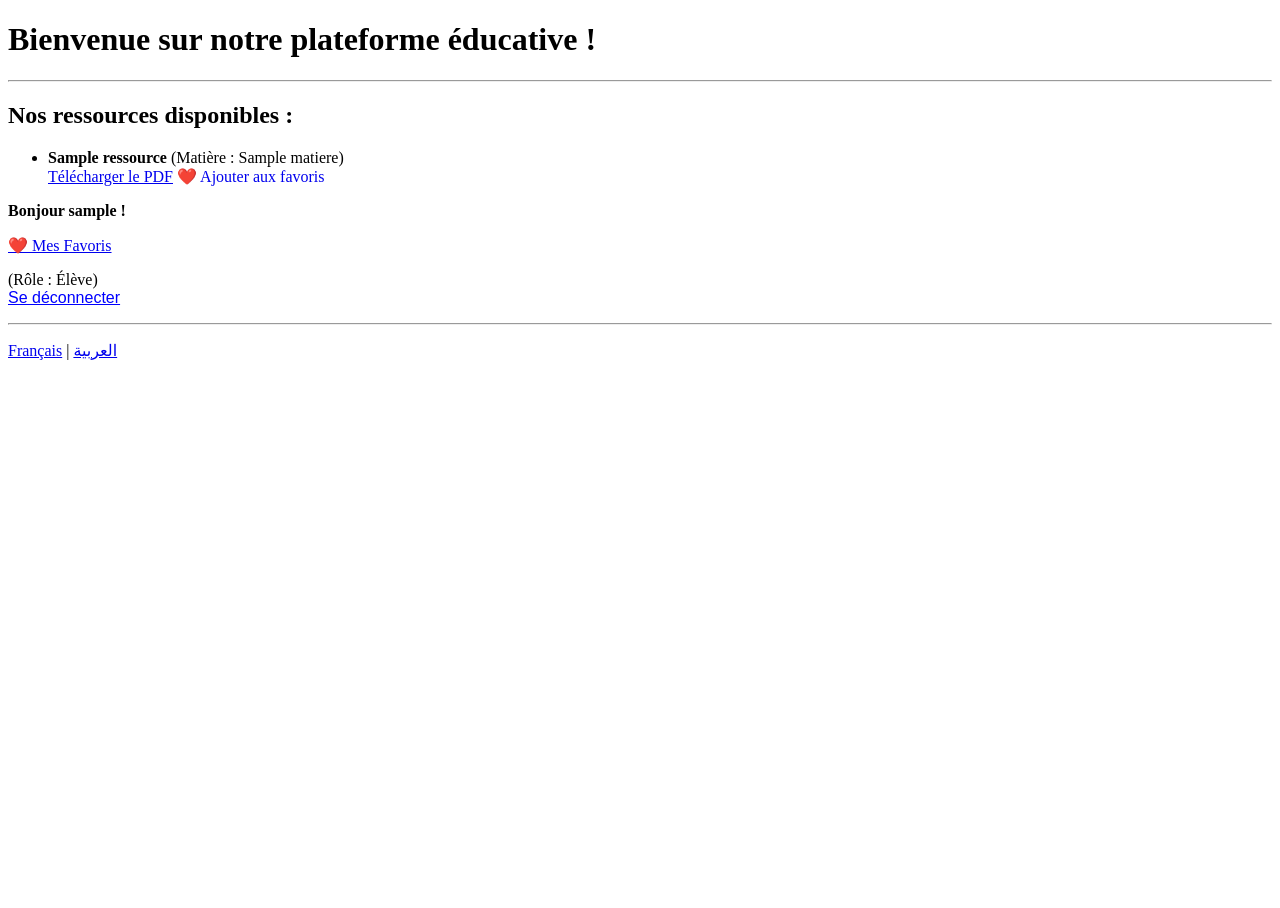
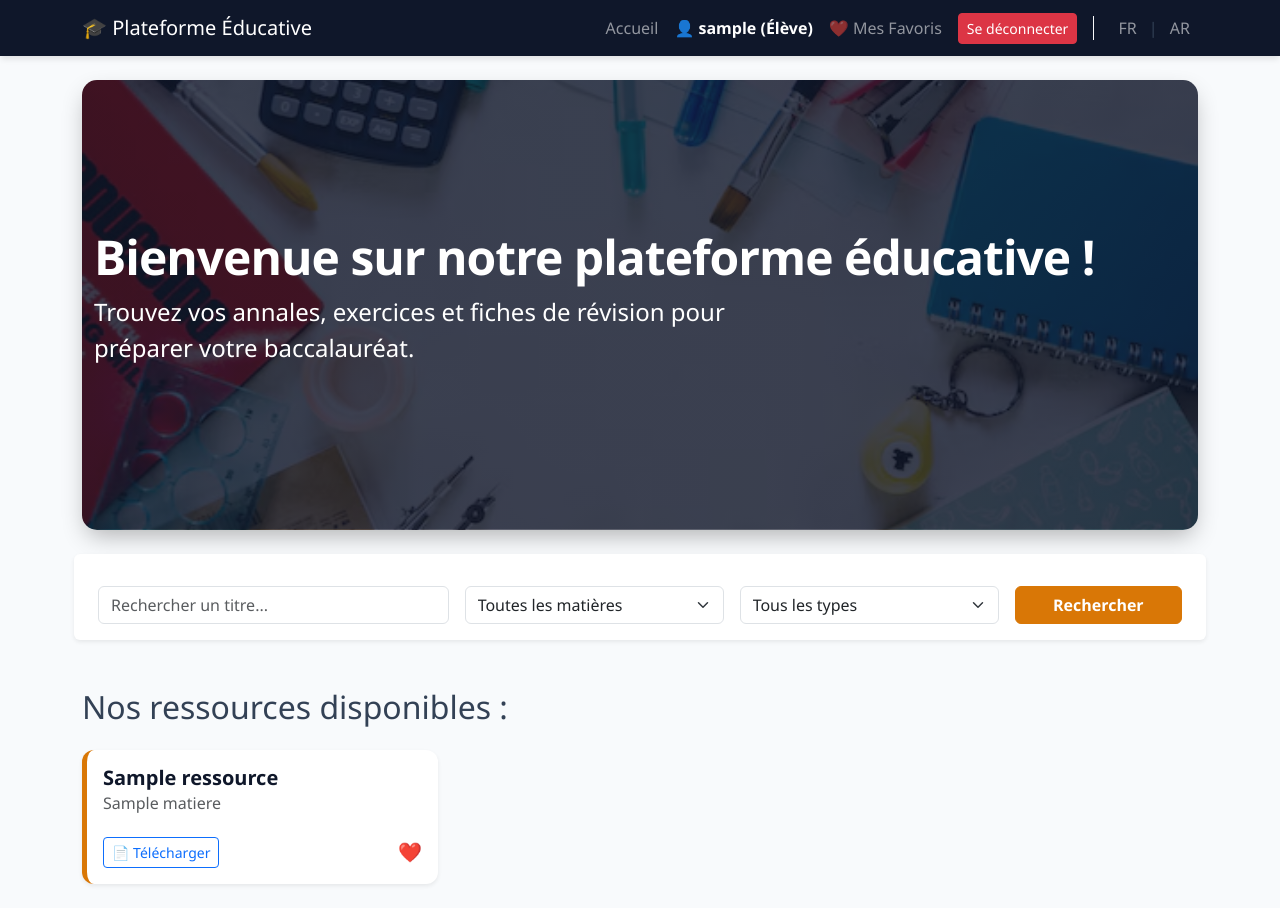
Before and after one commit to achedjabirbineye-dot/PlateformeEducative, a Django app: a page that uses core/templates/core/accueil.html in a window 1280 px wide. Before the commit the page ends 360 px from the top, so only its background shows below. Run offline with Django 5.2, Linux system fonts and the light colour scheme; a user stored in the database is signed in; tables that the repository leaves empty hold one stand-in row (values such as "Sample post").

Commit message:
"Ajout du design Bootstrap, du CSS personnalisé (Bleu nuit/Doré) et de l'image de fond".

```diff
--- a/core/templates/core/accueil.html
+++ b/core/templates/core/accueil.html
@@ -1,63 +1,66 @@
+{% extends "core/base.html" %}
 {% load i18n %}
-{% get_current_language as LANGUAGE_CODE %}
-<!DOCTYPE html>
-<html lang="{{ LANGUAGE_CODE }}" dir="{% if LANGUAGE_CODE == 'ar' %}rtl{% else %}ltr{% endif %}">
-<head>
-    <meta charset="UTF-8">
-    <title>{% trans "Plateforme Éducative" %}</title>
-</head>
-<body>
-    <h1>{{ message }}</h1>
 
-    <hr>
-    <h2>{% trans "Nos ressources disponibles :" %}</h2>
+{% block title %}Accueil - Plateforme Éducative{% endblock %}
 
-    <ul>
+{% block content %}
+    <div class="hero-section">
+        <div class="container-fluid py-5">
+            <h1 class="display-5 fw-bold">{{ message }}</h1>
+            <p class="col-md-8 fs-4">{% trans "Trouvez vos annales, exercices et fiches de révision pour préparer votre baccalauréat." %}</p>
+        </div>
+    </div>
+
+    <!-- Formulaire de recherche en ligne -->
+    <form method="get" action="" class="row g-3 mb-5 p-3 bg-white rounded shadow-sm">
+        <div class="col-md-4">
+            <input type="text" name="q" class="form-control" placeholder="{% trans 'Rechercher un titre...' %}" value="{{ recherche_actuelle }}">
+        </div>
+        <div class="col-md-3">
+            <select name="matiere" class="form-select">
+                <option value="">{% trans "Toutes les matières" %}</option>
+                {% for m in matieres %}
+                    <option value="{{ m.id }}">{{ m.nom }}</option>
+                {% endfor %}
+            </select>
+        </div>
+        <div class="col-md-3">
+            <select name="type" class="form-select">
+                <option value="">{% trans "Tous les types" %}</option>
+                <option value="annale">{% trans "Annale du Bac" %}</option>
+                <option value="exercice">{% trans "Exercice corrigé" %}</option>
+                <option value="fiche">{% trans "Fiche de révision" %}</option>
+            </select>
+        </div>
+        <div class="col-md-2">
+            <button type="submit" class="btn btn-primary w-100">{% trans "Rechercher" %}</button>
+        </div>
+    </form>
+
+    <h2 class="mb-4">{% trans "Nos ressources disponibles :" %}</h2>
+
+    <div class="row">
         {% for ressource in ressources %}
-            <li>
-                <strong>{{ ressource.titre }}</strong>
-                ({% trans "Matière" %} : {{ ressource.matiere.nom }})
-                <br>
-                <a href="{{ ressource.fichier.url }}" target="_blank">{% trans "Télécharger le PDF" %}</a>
-                <a href="{% url 'ajouter_favori' ressource.id %}" style="text-decoration: none;">❤️ {% trans "Ajouter aux favoris" %}</a>
-            </li>
+            <div class="col-md-4 mb-4">
+                <div class="card card-ressource h-100 shadow-sm">
+                    <div class="card-body">
+                        <h5 class="card-title">{{ ressource.titre }}</h5>
+                        <h6 class="card-subtitle mb-2 text-muted">{{ ressource.matiere.nom }}</h6>
+
+                        <div class="mt-4 d-flex justify-content-between align-items-center">
+                            <a href="{{ ressource.fichier.url }}" target="_blank" class="btn btn-outline-primary btn-sm">📄 {% trans "Télécharger" %}</a>
+
+                            {% if user.is_authenticated %}
+                            <a href="{% url 'ajouter_favori' ressource.id %}" class="btn-favori" title="Ajouter aux favoris">❤️</a>
+                            {% endif %}
+                        </div>
+                    </div>
+                </div>
+            </div>
         {% empty %}
-            <li>{% trans "Aucune ressource n'est disponible pour le moment." %}</li>
+            <div class="col-12">
+                <div class="alert alert-info">{% trans "Aucune ressource n'est disponible pour le moment." %}</div>
+            </div>
         {% endfor %}
-    </ul>
-    <p>
-    {% if user.is_authenticated %}
-        <strong>{% trans "Bonjour" %} {{ user.username }} !</strong>
-        <p><a href="{% url 'mes_favoris' %}">❤️ {% trans "Mes Favoris" %}</a></p>
-        ({% trans "Rôle" %} : {{ user.get_role_display }})
-        <br>
-       <form action="{% url 'logout' %}" method="post" style="display:inline;">
-    {% csrf_token %}
-    <button type="submit" style="background:none; border:none; color:blue; text-decoration:underline; cursor:pointer; padding:0; font-size:inherit;">
-        {% trans "Se déconnecter" %}
-    </button>
-        </form>
-    {% else %}
-        <a href="{% url 'login' %}">{% trans "Se connecter" %}</a> |
-        <a href="{% url 'inscription' %}">{% trans "Créer un compte" %}</a>
-    {% endif %}
-    {% if user.role == 'prof' %}
-    <p>
-        <a href="{% url 'ajouter_ressource' %}">
-            <strong>
-                ➕ {% trans "Publier une ressource" %}
-
-            </strong>
-        </a>
-    </p>
-    <p><a href="{% url 'mes_ressources' %}">📁 {% trans "Mon Tableau de bord" %}</a></p>
-    {% endif %}
-     </p>
-    <hr>
-
-    <p>
-        <a href="/?lang=fr">{% trans "Français" %}</a> |
-        <a href="/?lang=ar">العربية</a>
-    </p>
-</body>
-</html>
+    </div>
+{% endblock %}
--- /dev/null
+++ b/core/templates/core/base.html
@@ -0,0 +1,79 @@
+{% load i18n %}
+{% get_current_language as LANGUAGE_CODE %}
+<!DOCTYPE html>
+<html lang="{{ LANGUAGE_CODE }}" dir="{% if LANGUAGE_CODE == 'ar' %}rtl{% else %}ltr{% endif %}">
+<head>
+    <meta charset="UTF-8">
+    <meta name="viewport" content="width=device-width, initial-scale=1.0">
+    <title>{% block title %}Plateforme Éducative{% endblock %}</title>
+
+    <!-- Bootstrap CSS (via internet) -->
+    <link href="https://cdn.jsdelivr.net/npm/bootstrap@5.3.0/dist/css/bootstrap.min.css" rel="stylesheet">
+
+    <!-- Notre CSS personnalisé -->
+    {% load static %}
+    <link rel="stylesheet" href="{% static 'css/style.css' %}">
+</head>
+<body>
+
+    <!-- La barre de navigation (Menu) -->
+    <nav class="navbar navbar-expand-lg navbar-dark bg-primary">
+        <div class="container">
+            <a class="navbar-brand" href="{% url 'accueil' %}">🎓 Plateforme Éducative</a>
+            <button class="navbar-toggler" type="button" data-bs-toggle="collapse" data-bs-target="#navbarNav">
+                <span class="navbar-toggler-icon"></span>
+            </button>
+            <div class="collapse navbar-collapse" id="navbarNav">
+                <ul class="navbar-nav ms-auto align-items-center">
+                    <li class="nav-item">
+                        <a class="nav-link" href="{% url 'accueil' %}">{% trans "Accueil" %}</a>
+                    </li>
+
+                    {% if user.is_authenticated %}
+                        <!-- Si connecté -->
+                        <li class="nav-item">
+                            <span class="nav-link text-white fw-bold">👤 {{ user.username }} ({{ user.get_role_display }})</span>
+                        </li>
+
+                        {% if user.role == 'prof' %}
+                            <li class="nav-item"><a class="nav-link" href="{% url 'mes_ressources' %}">📁 {% trans "Mon Tableau de bord" %}</a></li>
+                        {% else %}
+                            <li class="nav-item"><a class="nav-link" href="{% url 'mes_favoris' %}">❤️ {% trans "Mes Favoris" %}</a></li>
+                        {% endif %}
+
+                        <li class="nav-item">
+                            <form action="{% url 'logout' %}" method="post" style="display:inline;">
+                                {% csrf_token %}
+                                <button type="submit" class="btn btn-danger btn-sm ms-2">{% trans "Se déconnecter" %}</button>
+                            </form>
+                        </li>
+                    {% else %}
+                        <!-- Si non connecté -->
+                        <li class="nav-item">
+                            <a class="nav-link" href="{% url 'login' %}">{% trans "Se connecter" %}</a>
+                        </li>
+                        <li class="nav-item">
+                            <a class="btn btn-light btn-sm ms-2" href="{% url 'inscription' %}">{% trans "Créer un compte" %}</a>
+                        </li>
+                    {% endif %}
+
+                    <!-- Liens de langue -->
+                    <li class="nav-item ms-3 border-start border-light ps-3">
+                        <a class="nav-link d-inline" href="/?lang=fr">FR</a> |
+                        <a class="nav-link d-inline" href="/?lang=ar">AR</a>
+                    </li>
+                </ul>
+            </div>
+        </div>
+    </nav>
+
+    <!-- Le contenu de tes pages viendra s'insérer ici -->
+    <div class="container mt-4">
+        {% block content %}
+        {% endblock %}
+    </div>
+
+    <!-- Bootstrap JS (pour les menus interactifs sur mobile) -->
+    <script src="https://cdn.jsdelivr.net/npm/bootstrap@5.3.0/dist/js/bootstrap.bundle.min.js"></script>
+</body>
+</html>
--- /dev/null
+++ b/static/css/style.css
@@ -0,0 +1,110 @@
+/* =========================================
+   DESIGN PREMIUM : BLEU NUIT ET DORÉ
+   ========================================= */
+
+/* Variables de couleurs */
+:root {
+    --bleu-nuit: #0f172a;
+    --bleu-clair: #1e293b;
+    --dore: #d97706;
+    --dore-hover: #b45309;
+
+    --fond-gris: #f8fafc;
+}
+
+/* Corps de la page */
+body {
+    background-color: var(--fond-gris);
+    font-family: 'Segoe UI', Tahoma, Geneva, Verdana, sans-serif;
+    color: #334155;
+}
+
+/* On écrase le bleu de Bootstrap par notre Bleu Nuit */
+.bg-primary {
+    background-color: var(--bleu-nuit) !important;
+}
+
+.navbar {
+    box-shadow: 0 4px 6px -1px rgba(0, 0, 0, 0.1);
+}
+
+/* Le texte du menu au survol */
+.navbar-dark .navbar-nav .nav-link:hover {
+    color: var(--dore) !important;
+}
+
+/* =========================================
+   LA SECTION "HERO" (IMAGE DE FOND)
+   ========================================= */
+
+/* On cible la bannière (la div avec la classe p-5 dans accueil.html) */
+.hero-section {
+    /* Remplace par le chemin de ton image si tu l'as mise dans un dossier images */
+    background-image: linear-gradient(rgba(15, 23, 42, 0.8), rgba(15, 23, 42, 0.8)), url('../images/hero-bg.jpg');
+    background-size: cover;
+    background-position: center;
+    color: white;
+    padding: 100px 0;
+    border-radius: 15px;
+    margin-top: 20px;
+    margin-bottom: 40px;
+    box-shadow: 0 10px 25px -5px rgba(0, 0, 0, 0.3);
+}
+
+.hero-section h1 {
+    font-weight: 800;
+    letter-spacing: -1px;
+}
+
+/* =========================================
+   BOUTONS PERSONNALISÉS
+   ========================================= */
+
+/* On transforme les boutons bleus en boutons Dorés */
+.btn-primary {
+    background-color: var(--dore) !important;
+    border-color: var(--dore) !important;
+    color: #ffffff !important; /* Texte en blanc pour contraster avec le doré foncé */
+    font-weight: 600;
+}
+
+.btn-primary:hover {
+    background-color: var(--dore-hover) !important;
+    border-color: var(--dore-hover) !important;
+    color: white !important;
+    transform: translateY(-2px); /* Petit effet de soulèvement */
+    transition: all 0.3s ease;
+}
+
+/* =========================================
+   LES CARTES DES RESSOURCES
+   ========================================= */
+
+.card-ressource {
+    transition: transform 0.3s ease, box-shadow 0.3s ease;
+    border: none;
+    border-radius: 12px;
+    background: white;
+    border-left: 5px solid var(--dore); /* Une belle ligne dorée sur le côté */
+}
+
+.card-ressource:hover {
+    transform: translateY(-8px);
+    box-shadow: 0 15px 30px -5px rgba(0, 0, 0, 0.15) !important;
+}
+
+.card-title {
+    color: var(--bleu-nuit);
+    font-weight: 700;
+}
+
+/* Le bouton coeur des favoris */
+.btn-favori {
+    font-size: 1.2rem;
+    text-decoration: none;
+    transition: transform 0.2s;
+}
+
+.btn-favori:hover {
+    transform: scale(1.3); /* Le coeur grossit au survol */
+}
```
Also changed, not shown: config/settings.py (+7 -0 lines), static/images/hero-bg.jpg (added).
